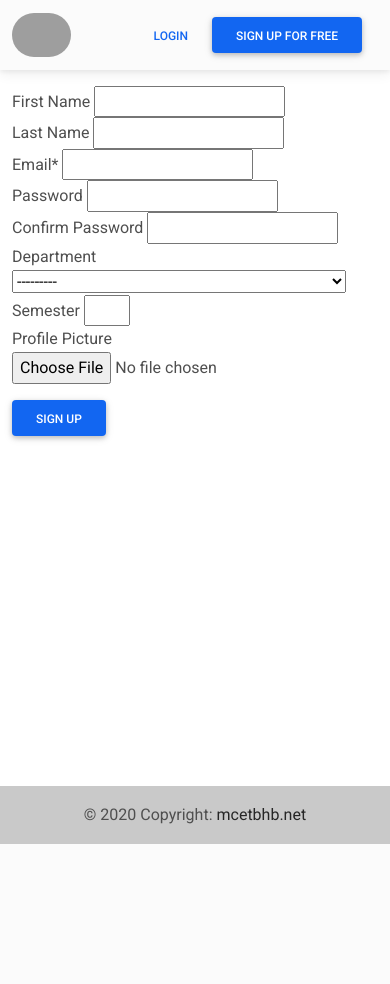
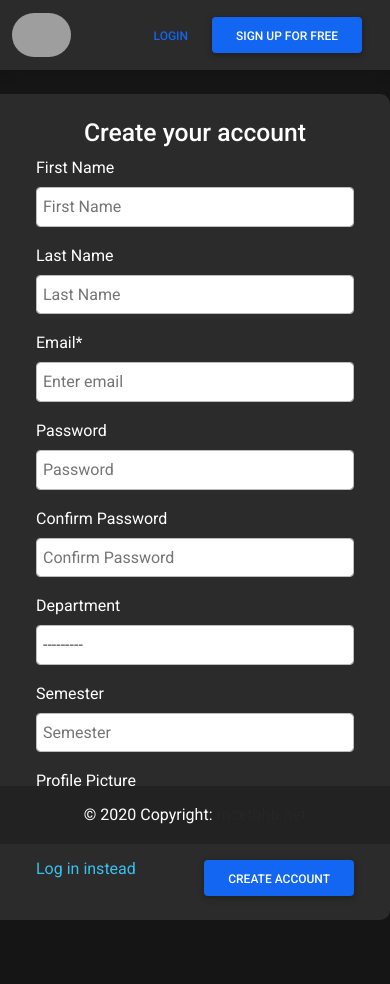
Before and after one commit to Upendra0/College-Space, a Django app: page /register in a window 390 px wide. Before the commit the page ends 844 px from the top, so only its background shows below. Run offline with Django 3.2, Linux system fonts and the light colour scheme; some libraries are stand-ins or nearby versions; grey boxes are pictures that could not be loaded.

Commit message:
style:registerpage

```diff
--- /dev/null
+++ b/college_space/resources/static/resources/style.css
@@ -0,0 +1,29 @@
+*{
+    margin: 0%;
+    padding: 0%;
+    box-sizing: border-box;
+}
+body{
+    background-color: #151515;
+
+}
+.bg-nf{
+    background-color: #2b2b2b;
+    color: #fff;
+}
+.register-overviews-container{
+    background-image: url("https://github.com/atulya-karn/image/blob/main/registerbg.jpg?raw=true");
+    background-repeat: no-repeat;
+    background-size: cover;
+    border-radius: 10px 0px 0px 10px;
+}
+.register-form-container{
+    border-radius: 0px 10px 10px 0px;
+}
+.register-form label{
+    padding-bottom: 0.4rem;
+}
+.form_input{
+    margin-bottom: 1rem;
+    padding: 6px;
+}
--- a/college_space/resources/templates/resources/base.html
+++ b/college_space/resources/templates/resources/base.html
@@ -45,7 +45,7 @@
     {% endblock title %}
   </head>
   <body>
-    <nav class="navbar navbar-light bg-light">
+    <nav class="navbar navbar-light bg-nf">
         <div class="container-fluid">
           {% if user.is_authenticated %}
             <a class="navbar-brand" href="{% url 'home' %}">
@@ -139,7 +139,7 @@
     {% endblock content %}
     </div>
 
-    <footer class="bg-light text-center text-lg-start fixed-bottom">
+    <footer class="bg-nf text-center text-lg-start fixed-bottom">
       <!-- Copyright -->
       <div class="text-center p-3" style="background-color: rgba(0, 0, 0, 0.2);">
         © 2020 Copyright:
--- a/college_space/resources/templates/resources/home.html
+++ b/college_space/resources/templates/resources/home.html
@@ -169,8 +169,8 @@
 
 <div class="container">
   <div class="container p-4 m-3">
-    <p style="font-family: 'Inconsolata', monospace; color:black; font-size:24px;">Balancing life as a student means that time management and study resources are of utmost importance. When you have to hit deadlines, study for tests, maintain good grades, read for classes, and write papers, there are a lot of moving pieces throughout your educational journey, so it helps to instill good habits and practice tools to alleviate the burdensome load of student life.</p>
-    <p style="font-family: 'Inconsolata', monospace; color:black; font-size:24px;">When you can adapt these skills and develop a routine, studying becomes easier and more efficient. In order to make your degree worth every last drop, solid studying skills will promote better learning and help to alleviate stress. Despite the amount you have to learn, there are many resources available to help prepare you for success.</p>
+    <p style="font-family: 'Inconsolata', monospace; color:white; font-size:24px;">Balancing life as a student means that time management and study resources are of utmost importance. When you have to hit deadlines, study for tests, maintain good grades, read for classes, and write papers, there are a lot of moving pieces throughout your educational journey, so it helps to instill good habits and practice tools to alleviate the burdensome load of student life.</p>
+    <p style="font-family: 'Inconsolata', monospace; color:white; font-size:24px;">When you can adapt these skills and develop a routine, studying becomes easier and more efficient. In order to make your degree worth every last drop, solid studying skills will promote better learning and help to alleviate stress. Despite the amount you have to learn, there are many resources available to help prepare you for success.</p>
   </div>
 
 </div>
--- a/college_space/resources/templates/resources/notes.html
+++ b/college_space/resources/templates/resources/notes.html
@@ -6,7 +6,6 @@
 
 {% block content %}
 <div class="container p-2 mt-3">
-    <button  onclick="location.href='{% url 'subjects' %}'" type="button" class="btn btn-outline-primary" data-mdb-ripple-color="dark">🔙 Back</button>
 
     {% comment %} Start Notes table {% endcomment %}
     <div class="container mt-5">
--- a/college_space/resources/templates/resources/reading_tutorials.html
+++ b/college_space/resources/templates/resources/reading_tutorials.html
@@ -7,7 +7,6 @@
 
 
 <div class="container p-2 mt-3">
-    <button  onclick="location.href='{% url 'subjects' %}'" type="button" class="btn btn-outline-primary" data-mdb-ripple-color="dark">🔙 Back</button>
     {% comment %} Books container start {% endcomment %}
     <div class="container mt-4">
         <h4 class="text-center"> BOOKS </h4>
--- a/college_space/resources/templates/resources/videos.html
+++ b/college_space/resources/templates/resources/videos.html
@@ -6,10 +6,6 @@
 {% block content %}
 
 <div class="container p-2 mt-3">
-
-    {% comment %} Back button {% endcomment %}
-    <button  onclick="location.href='{% url 'subjects' %}'" type="button" class="btn btn-outline-primary" data-mdb-ripple-color="dark">🔙 Back</button>
-
     {% comment %} start video container {% endcomment %}
     <div class="container mt-4">
         <h4 class="text-center"> SEE ALL VIDEO LECTURE HERE {{ subject.name }} </h4>
--- a/college_space/users/forms.py
+++ b/college_space/users/forms.py
@@ -8,17 +8,17 @@
 class UserCreationForm(forms.ModelForm):
     def __init__(self, *args, **kwargs):
         super().__init__(*args, **kwargs)
-        self.fields['email'].widget.attrs.update({'class': 'form_input', 'id': 'email_input'})
-        self.fields['first_name'].widget.attrs.update({'class': 'form_input', 'id': 'name_input'})
-        self.fields['last_name'].widget.attrs.update({'class': 'form_input', 'id': 'name_input'})
-        self.fields['department'].widget.attrs.update({'class': 'form_input', 'id': 'department_input'})
-        self.fields['semester'].widget.attrs.update({'class': 'form_input', 'id': 'semester_input', 'min':1, 'max':8})
-        self.fields['profile_pic'].widget.attrs.update({'class': 'form_input', 'id': 'profile_pic_input'})
+        self.fields['email'].widget.attrs.update({'class': 'form_input form-control', 'id': 'email_input','placeholder':'Enter email'})
+        self.fields['first_name'].widget.attrs.update({'class': 'form_input form-control', 'id': 'name_input','placeholder':'First Name'})
+        self.fields['last_name'].widget.attrs.update({'class': 'form_input form-control', 'id': 'name_input','placeholder':'Last Name'})
+        self.fields['department'].widget.attrs.update({'class': 'form_input form-control', 'id': 'department_input'})
+        self.fields['semester'].widget.attrs.update({'class': 'form_input form-control', 'id': 'semester_input', 'min':1, 'max':8 ,'placeholder':'Semester'})
+        self.fields['profile_pic'].widget.attrs.update({'class': 'form_input form-control', 'id': 'profile_pic_input'})
 
     password1 = forms.CharField(label="Password",
-                                widget=forms.PasswordInput(attrs={'class':'form_input', 'id':'password1_input'}), required=True)
+                                widget=forms.PasswordInput(attrs={'class':'form_input form-control', 'id':'password1_input','placeholder':'Password'}), required=True)
     password2 = forms.CharField(
-        label="Confirm Password", widget=forms.PasswordInput(attrs={'class':'form_input', 'id':'password2_input'}), required=True)
+        label="Confirm Password", widget=forms.PasswordInput(attrs={'class':'form_input form-control', 'id':'password2_input','placeholder':'Confirm Password'}), required=True)
 
     class Meta:
         model = models.User
--- a/college_space/users/templates/users/register.html
+++ b/college_space/users/templates/users/register.html
@@ -5,62 +5,61 @@
 {% endblock title %}
 
 {% block content %}
-<div class="container mt-3">
-  <form method="POST">
+  <div class="container my-4">
+    <div class="row">
+      <div class="col-md-2"></div>
+      <div class="col-md-4 register-overviews-container">
+
+
+      </div>
+      <div class="col-md-4 bg-nf py-4 register-form-container ">
+        <form method="POST" class="form-group px-4 register-form" autocompletes="off">
+          <h2 class="text-center ">Create your account</h2>
           {% csrf_token %} {{ form.non_field_errors }}
-    <div class="row">
-      <div class="col">
             {{ form.first_name.errors }}
               <label for="name_input"> First Name </label>
             {{ form.first_name }}
-      </div>
-      <div class="col">
+
             {{ form.last_name.errors }}
               <label for="name_input"> Last Name </label>
             {{ form.last_name }}
-      </div>
-    </div>
-    <div class="row">
-      <div class="col">
+
             {{ form.email.errors }}
               <label for="email_input"> Email* </label>
             {{ form.email }}
-      </div>
-    </div>
-    <div class="row">
-      <div class="col">
+
             {{ form.password1.errors }}
               <label for="password1_input"> Password </label>
             {{ form.password1}}
-      </div>
-      <div class="col">
+
             {{ form.password2.errors }}
               <label for="password2_input"> Confirm Password </label>
             {{ form.password2 }}
-      </div>
-    </div>
-    <div class="row">
-      <div class="col">
+
             {{ form.department.errors }}
               <label for="department_input"> Department </label>
             {{ form.department }}
-      </div>
-      <div class="col">
+
             {{ form.semester.errors }}
               <label for="semester_input"> Semester </label>
             {{ form.semester }}
-      </div>
-    </div>
-    <div class="row">
-      <div class="col">
+
             {{ form.profile_pic.errors }}
               <label for="profile_pic_input"> Profile Picture </label>
             {{ form.profile_pic }}
+
+            <div>
+              <a class="text-info">Log in instead</a>
+              <button type="submit" class="btn btn-primary mt-1 float-end">Create Account</button>
+            </div>
+
+
+        </form>
+      </div>
+      <div class="col-md-2"></div>
     </div>
   </div>
-    <div class="mt-3">
-      <button type="submit" class="btn btn-primary">Sign Up</button>
-    </div>
-  </form>
+<div class="container mt-3">
+
 </div>
 {% endblock content %}
```
Also changed, not shown: college_space/db.sqlite3. Lines whose indentation alone changed are shown as unchanged.
